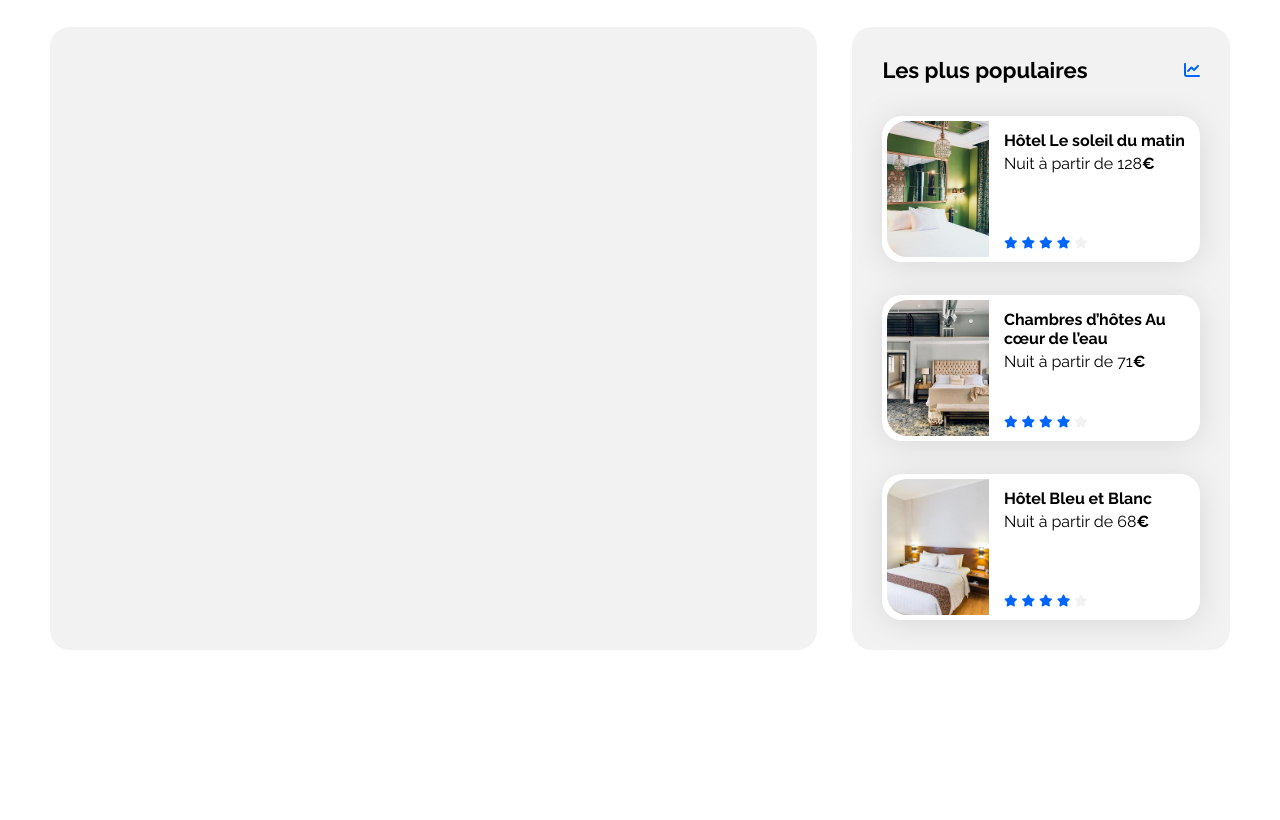
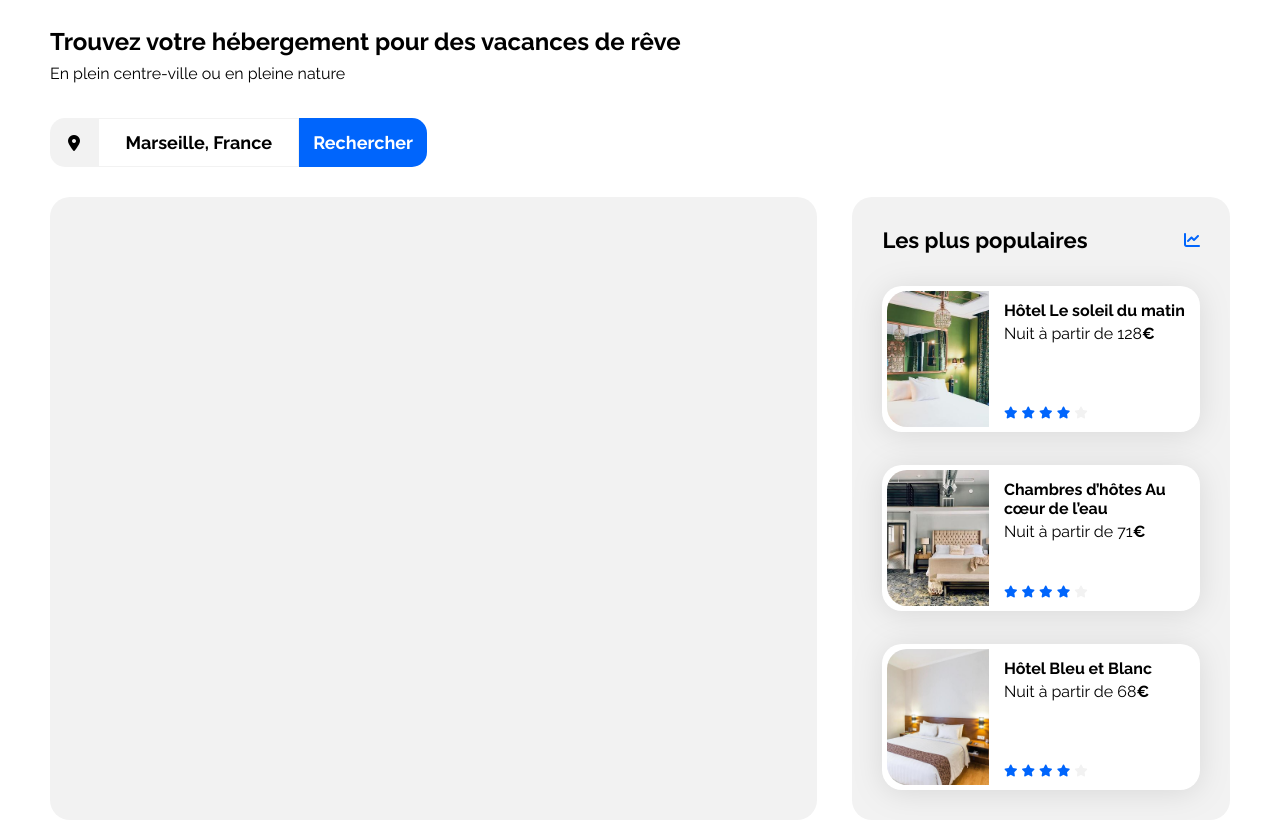
Before and after one commit to SimonLeruth/projet2_Booki, a plain HTML site: page index.html in a window 1280 px wide. Shown: the part 82-902 px from the top of the page. Before the commit the page ends 800 px from the top, so only its background shows below. Drawn offline with Linux system fonts and the light colour scheme.

Commit message:
Ajout de la première partie de la première section, qui comprend le titre, son paragraphe et le formulaire de recherche.

```diff
--- a/css/style.css
+++ b/css/style.css
@@ -87,6 +87,61 @@ nav ul li a:hover {
 
 .active_page {
     color: #0065fc;
+}
+
+/****** Search ******/
+
+.search {
+    margin-bottom: 30px;
+}
+
+.search p {
+    margin-bottom: 35px;
+}
+
+.search h2 {
+    margin-bottom: 8px;
+}
+
+.forms_search {
+    display: flex;
+    width: 377px;
+    height: 49px;
+}
+
+.icone_search {
+    display: flex;
+    align-items: center;
+    justify-content: center;
+    border-top-left-radius: 15px;
+    border-bottom-left-radius: 15px;
+    background-color: #F2F2F2;
+    width: 50px;
+
+}
+
+.icone_search i {
+    color: #000000;
+}
+
+#input_search {
+    width: 195px;
+    border: 1px solid #f2f2f2;
+    text-align: center;
+    font-weight: bold;
+    font-size: 18px;
+}
+
+#button_search {
+    width: 132px;
+    border-top-right-radius: 15px;
+    border-bottom-right-radius: 15px;
+    font-weight: bold;
+    font-size: 18px;
+    border: none;
+    background-color: #0065FC;
+    color: white;
+    cursor: pointer;
 }
 
 /****** Hebergements And Populaires ***********/
--- a/index.html
+++ b/index.html
@@ -30,6 +30,19 @@
             </nav>
         </header>
         <main>
+            <section class="search">
+                <h2>Trouvez votre hébergement pour des vacances de rêve</h2>
+                <p>En plein centre-ville ou en pleine nature</p>
+                <form method="get" action="#"></form>
+                    <div class="forms_search">
+                        <div class="icone_search">
+                            <i class="fa-solid fa-location-dot"></i>
+                        </div>
+                        <input type="text" id="input_search" value="Marseille, France">
+                        <input type="submit" value="Rechercher" id="button_search">
+                    </div>
+                </form>
+            </section>
             <div class="hebergements-and-populaires">
                 <section class="hebergements">
 
```
